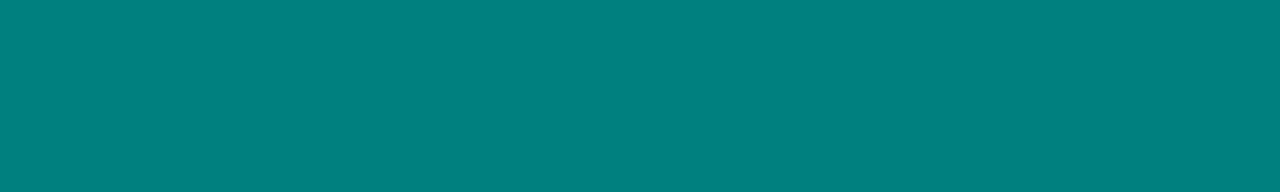
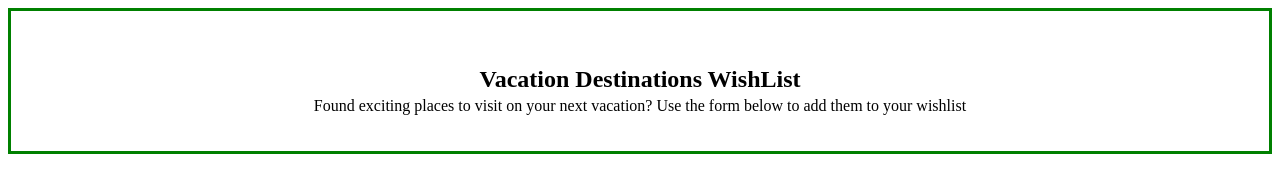
Before and after one commit to loktama21/wishlist-2022, a plain HTML site: page index.html in a window 1280 px wide. Drawn offline with Linux system fonts and the light colour scheme.

Commit message:
added header layout including styles

```diff
--- a/index.html
+++ b/index.html
@@ -8,6 +8,14 @@
     <link rel="stylesheet" href="./styles.css">
 </head>
 <body>
+    <div class="header">
+        <div class="row">
+            <h2>Vacation Destinations WishList</h2>
+        </div>
+        <div class="row">
+            <p>Found exciting places to visit on your next vacation? Use the form below to add them to your wishlist</p>
+        </div>
+    </div>
 
 </body>
 </html>
--- a/styles.css
+++ b/styles.css
@@ -1,3 +1,10 @@
-body {
-    background-color: teal;
+.header {
+    border: 3px solid green;
+    padding: 35px 0px;
 }
+
+.row {
+    display: flex;
+    justify-content: center;
+    height: 35px;
+}
```
